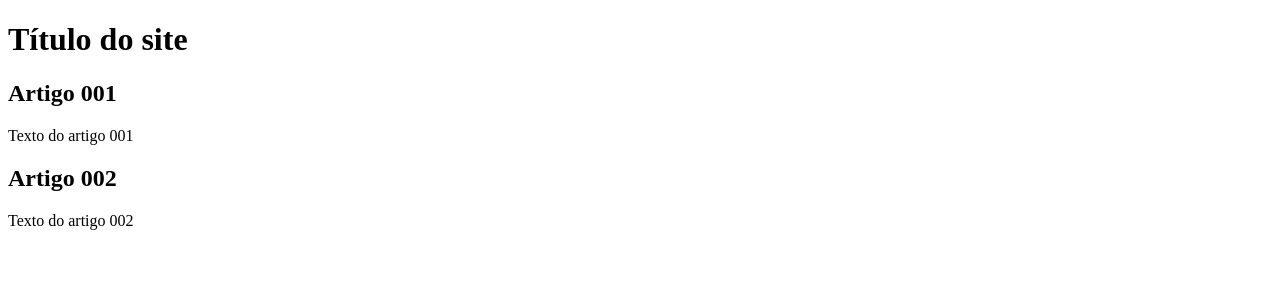
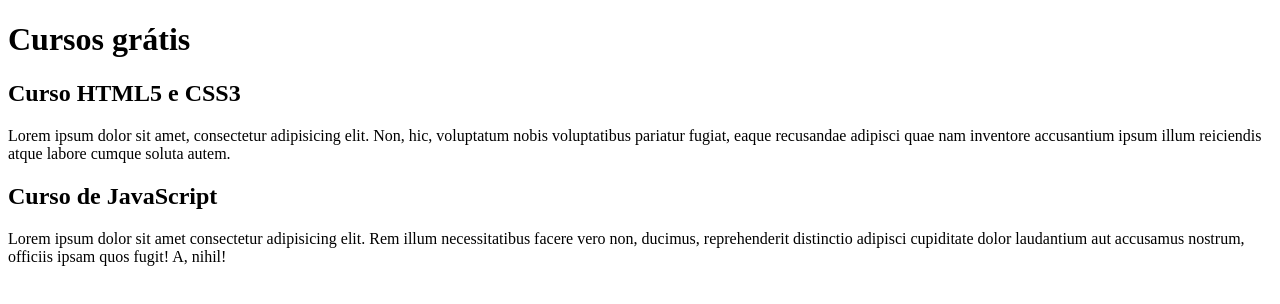
Before and after one commit to weslley7k/projeto-site, a plain HTML site: page index.html in a window 1280 px wide. Drawn offline with Linux system fonts and the light colour scheme.

Commit message:
início do conteúdo

```diff
--- a/index.html
+++ b/index.html
@@ -8,15 +8,15 @@
 <body>
     <main>
         <header>
-         <h1>Título do site</h1>
+         <h1>Cursos grátis</h1>
         </header>
         <article>
-            <h2>Artigo 001</h2>
-            <p>Texto do artigo 001</p>
+            <h2>Curso HTML5 e CSS3</h2>
+            <p>Lorem ipsum dolor sit amet, consectetur adipisicing elit. Non, hic, voluptatum nobis voluptatibus pariatur fugiat, eaque recusandae adipisci quae nam inventore accusantium ipsum illum reiciendis atque labore cumque soluta autem.</p>
         </article>
         <article>
-            <h2>Artigo 002</h2>
-            <p>Texto do artigo 002</p>
+            <h2>Curso de JavaScript</h2>
+            <p>Lorem ipsum dolor sit amet consectetur adipisicing elit. Rem illum necessitatibus facere vero non, ducimus, reprehenderit distinctio adipisci cupiditate dolor laudantium aut accusamus nostrum, officiis ipsam quos fugit! A, nihil!</p>
         </article>
     </main>
 </body>
```
